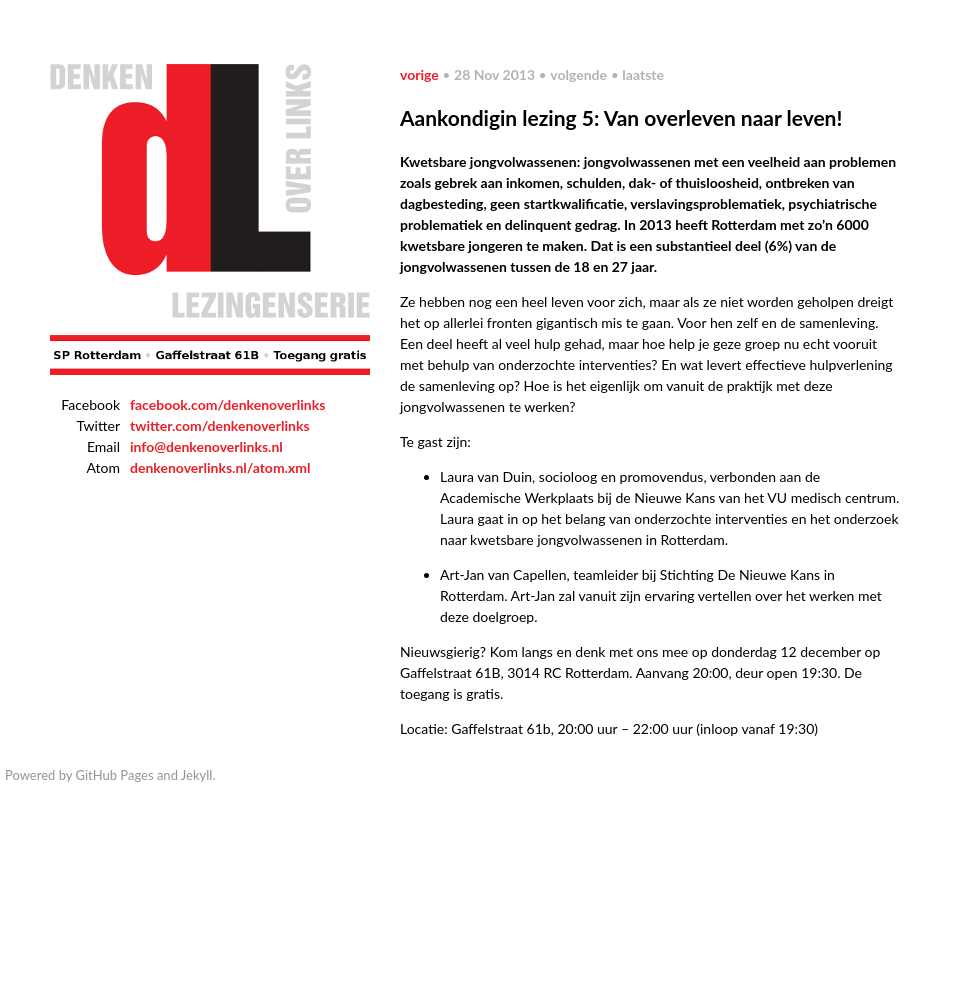
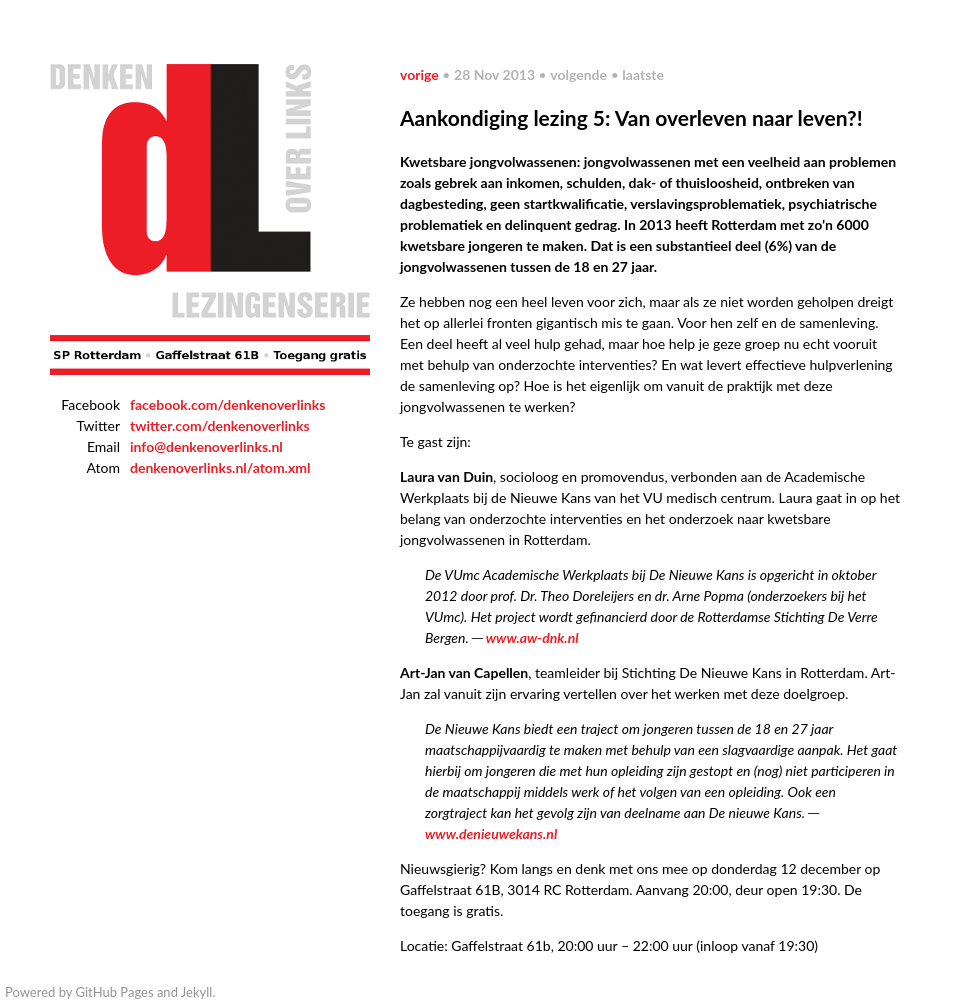
Before and after one commit to denkenoverlinks/denkenoverlinks.github.io, a Jekyll site: the page built from _posts/2013-11-28-van-overleven-naar-leven-aankondiging.md, in a window 1280 px wide and 1003 px high. Shown: the whole window, without its empty margins (0-957 px from the left). Built offline with Jekyll 4.4.1, drawn with Linux system fonts in a browser that asks for light colours; Markdown is read by kramdown in place of the engine named in the settings.

Commit message:
add van overleven naar leven: vumc info

```diff
--- a/_posts/2013-11-28-van-overleven-naar-leven-aankondiging.md
+++ b/_posts/2013-11-28-van-overleven-naar-leven-aankondiging.md
@@ -1,6 +1,6 @@
 ---
 layout: post
-title: "Aankondigin lezing 5: Van overleven naar leven!"
+title: "Aankondiging lezing 5: Van overleven naar leven?!"
 ---
 
 Kwetsbare jongvolwassenen: jongvolwassenen met een veelheid aan problemen zoals
@@ -19,14 +19,30 @@ jongvolwassenen te werken?
 
 Te gast zijn:
 
-  * Laura van Duin, socioloog en promovendus, verbonden aan de Academische
-    Werkplaats bij de Nieuwe Kans van het VU medisch centrum. Laura gaat in op
-    het belang van onderzochte interventies en het onderzoek naar kwetsbare
-    jongvolwassenen in Rotterdam.
+__Laura van Duin__, socioloog en promovendus, verbonden aan de Academische
+Werkplaats bij de Nieuwe Kans van het VU medisch centrum. Laura gaat in op
+het belang van onderzochte interventies en het onderzoek naar kwetsbare
+jongvolwassenen in Rotterdam.
 
-  * Art-Jan van Capellen, teamleider bij Stichting De Nieuwe Kans in Rotterdam.
-    Art-Jan zal vanuit zijn ervaring vertellen over het werken met deze
-    doelgroep.
+<div class="indent">
+De VUmc Academische Werkplaats bij De Nieuwe Kans is opgericht in oktober
+2012 door prof. Dr. Theo Doreleijers en dr. Arne Popma (onderzoekers bij
+het VUmc). Het project wordt gefinancierd door de Rotterdamse Stichting De
+Verre Bergen. ─ <a href="http://www.aw-dnk.nl">www.aw-dnk.nl</a>
+</div>
+
+__Art-Jan van Capellen__, teamleider bij Stichting De Nieuwe Kans in Rotterdam.
+Art-Jan zal vanuit zijn ervaring vertellen over het werken met deze
+doelgroep.
+
+<div class="indent">
+De Nieuwe Kans biedt een traject om jongeren tussen de 18 en 27 jaar
+maatschappijvaardig te maken met behulp van een slagvaardige aanpak. Het
+gaat hierbij om jongeren die met hun opleiding zijn gestopt en (nog) niet
+participeren in de maatschappij middels werk of het volgen van een
+opleiding. Ook een zorgtraject kan het gevolg zijn van deelname aan De
+nieuwe Kans. ─ <a href="http://www.denieuwekans.nl">www.denieuwekans.nl</a>
+</div>
 
 Nieuwsgierig? Kom langs en denk met ons mee op donderdag 12 december op
 Gaffelstraat 61B, 3014 RC Rotterdam. Aanvang 20:00, deur open 19:30. De toegang
--- a/css/main.css
+++ b/css/main.css
@@ -69,6 +69,11 @@ blockquote:before {
   color: #d3d3d4;
 }
 
+div.indent {
+  margin-left: 25px;
+  font-style: italic;
+}
+
 blockquote p {
   margin: 0px 0px 5px 0px;
 }
```
